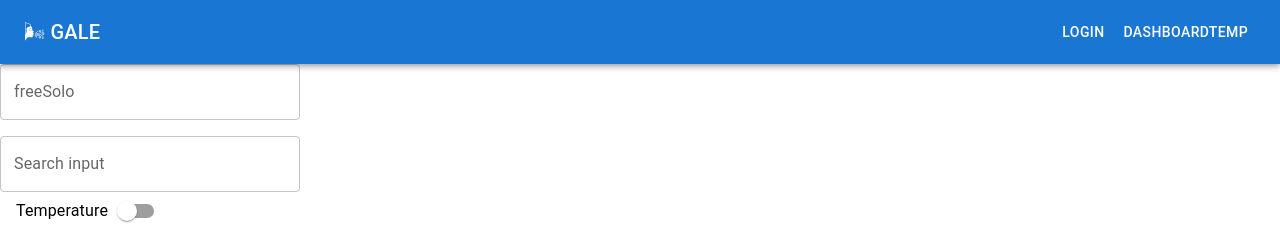
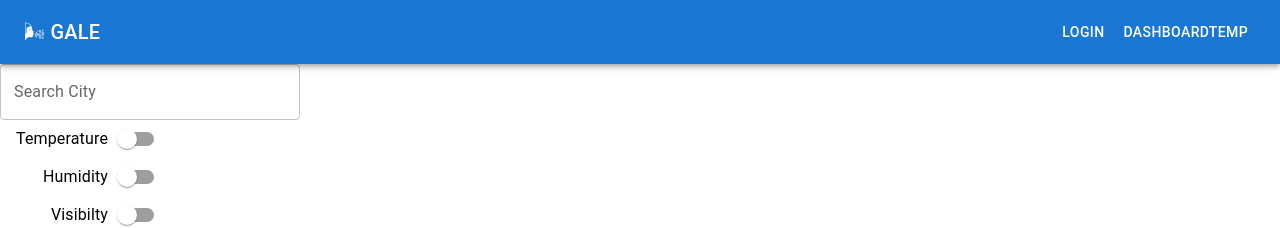
Before and after one commit to AllysonMcGrath/gale-weather-app, a React (Create React App) app in the folder client/: page /dashboard in a window 1280 px wide. Shown: the top 228 px of the page. Built offline with nearby package versions, Linux system fonts and the light colour scheme.

Commit message:
Update index.js
added autocomplete searchbar with dummy data (movies but useful for demonstration)

```diff
--- a/client/src/components/SearchBar/index.js
+++ b/client/src/components/SearchBar/index.js
@@ -35,14 +35,14 @@ import Autocomplete from "@mui/material/Autocomplete";
 export default function FreeSolo() {
     return (
         <Stack spacing={2} sx={{ width: 300 }}>
-            <Autocomplete
+            {/* <Autocomplete
                 id="free-solo-demo"
                 freeSolo
                 options={top100Films.map((option) => option.title)}
                 renderInput={(params) => (
-                    <TextField {...params} label="freeSolo" />
+                    <TextField {...params} label="Search City" />
                 )}
-            />
+            /> */}
             <Autocomplete
                 freeSolo
                 id="free-solo-2-demo"
@@ -51,7 +51,7 @@ export default function FreeSolo() {
                 renderInput={(params) => (
                     <TextField
                         {...params}
-                        label="Search input"
+                        label="Search City"
                         InputProps={{
                             ...params.InputProps,
                             type: "search",
```
